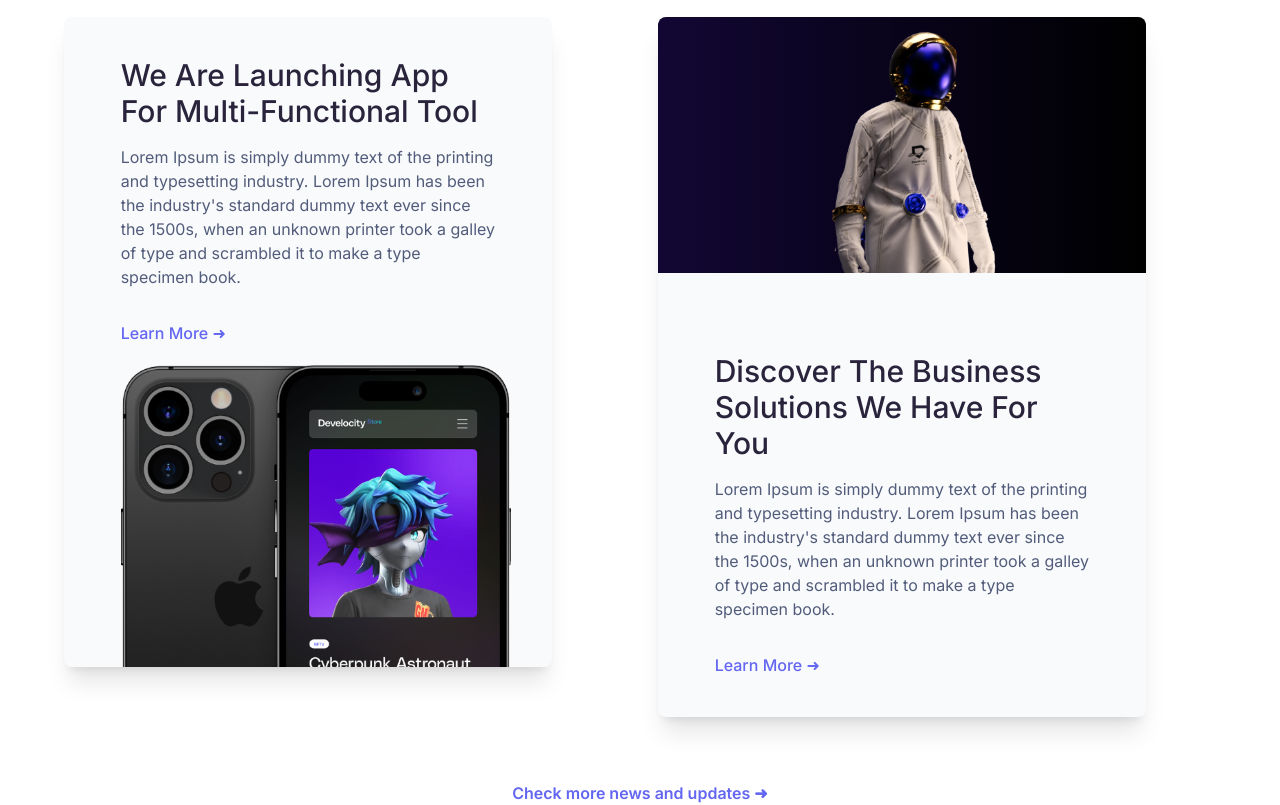
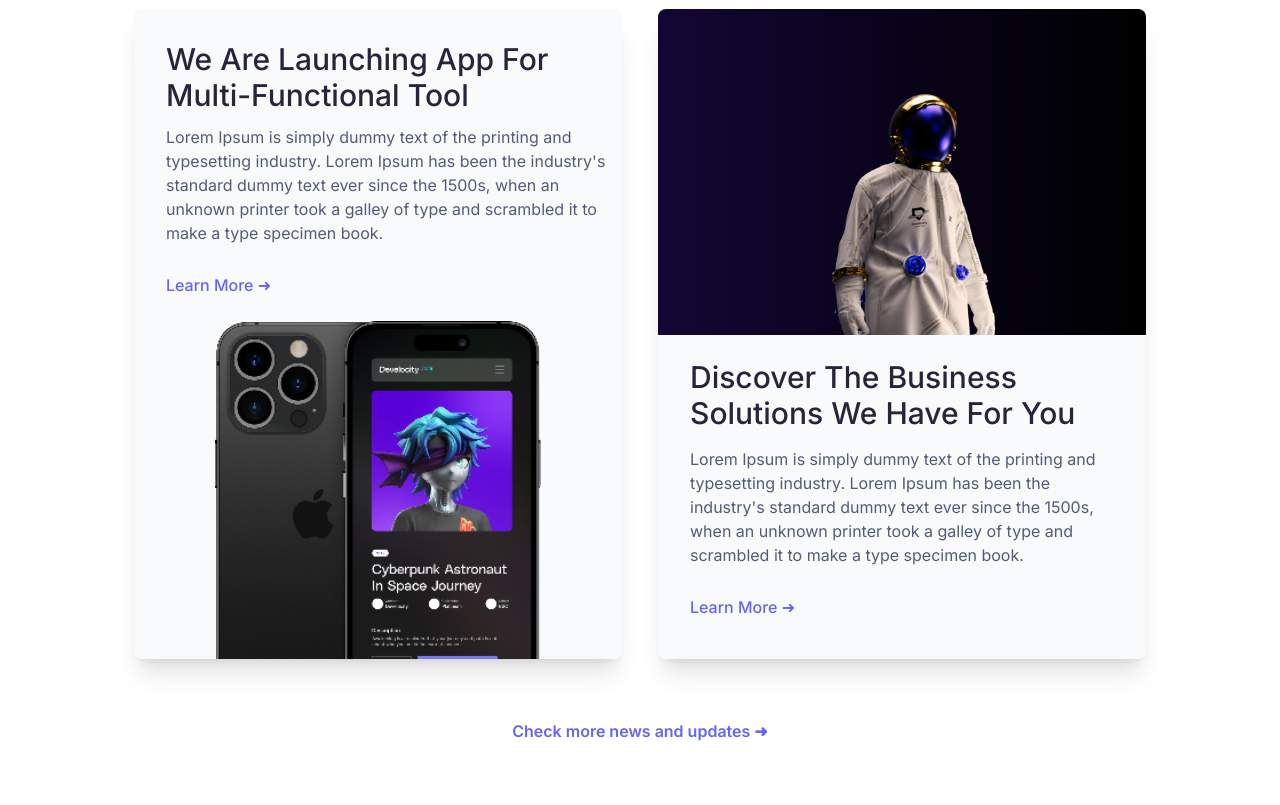
Before and after one commit to moussa32/develocity-finance, a React (Vite) app: page / in a window 1280 px wide. Shown: the part 8360-9165 px from the top of the page. Built offline with nearby package versions, Linux system fonts and the light colour scheme.

Commit message:
blog style

```diff
--- a/src/modules/Homepage/Blog.jsx
+++ b/src/modules/Homepage/Blog.jsx
@@ -13,14 +13,14 @@ function Blog() {
           News, updates, and useful content from across the Develocity
           Ecosystem.
         </p>
-        <div className="mt-10 container mx-auto">
-          <div className=" gap-44 lg:gap-9 grid grid-cols-1 lg:grid-cols-2">
-            <div className="shadow-xl bg-slate-50	 flex flex-col justify-between rounded-lg overflow-hidden h-[650px] max-w-[488px]">
-              <div className="text-left w-5/6 container mx-auto mt-10 flex flex-col">
+        <div className="flex justify-center items-center">
+          <div className=" mt-8 gap-9 grid grid-cols-1 lg:grid-cols-2">
+            <div className="shadow-xl bg-slate-50 flex flex-col justify-center rounded-lg overflow-hidden h-[650px] max-w-[488px]">
+              <div className="text-left ml-8 mt-8 flex flex-col">
                 <h3 className="font-sans text-3xl font-medium capitalize text-[#29233B]">
                   We are launching App for Multi-functional Tool
                 </h3>
-                <p className="text-base mt-4 text-[#525C7A]">
+                <p className="text-base mt-3 text-[#525C7A]">
                   Lorem Ipsum is simply dummy text of the printing and
                   typesetting industry. Lorem Ipsum has been the industry's
                   standard dummy text ever since the 1500s, when an unknown
@@ -29,27 +29,28 @@ function Blog() {
                 </p>
                 <Link
                   to={"blog"}
-                  className="mt-8 font-medium flex gap-2 text-indigo-500"
+                  className="mt-7 font-medium flex gap-2 text-indigo-500"
                 >
                   Learn More &#10140;
                 </Link>
               </div>
-
-              <div className="relative container mx-auto w-5/6 h-[500px] ">
-                <div className="absolute top-20 md:top-5">
-                  <img className="w-full" src={phoneImage} />
+              <div className="flex justify-center h-[700px]">
+                <div className="relative w-4/6">
+                  <div className="absolute top-20 md:top-6 w-full">
+                    <img className="w-full" src={phoneImage} />
+                  </div>
                 </div>
               </div>
             </div>
 
-            <div className="shadow-xl bg-slate-50	 flex flex-col pb-10 rounded-lg max-w-[488px]">
-              <div className="realtive flex justify-center bg-gradient-to-r from-[#120734] to-[#000000] h-64 rounded-t-lg">
+            <div className="shadow-xl bg-slate-50	 flex flex-col pb-10 rounded-lg h-[650px] max-w-[488px]">
+              <div className="realtive flex justify-center bg-gradient-to-r from-[#120734] to-[#000000] rounded-t-lg h-[382px]">
                 <div className="absolute self-end ">
                   <img className="w-10/12" src={manImage} />
                 </div>
               </div>
-              <div className="text-left w-5/6 container mx-auto mt-20 flex flex-col ">
-                <h3 className="font-sans text-3xl font-medium capitalize  text-[#29233B]">
+              <div className="text-left max-w-[424px] ml-8 mt-3 flex flex-col ">
+                <h3 className="font-sans text-3xl mt-3 font-medium capitalize  text-[#29233B]">
                   Discover the Business Solutions we have for you
                 </h3>
                 <p className="text-base mt-4  text-[#525C7A]">
@@ -61,7 +62,7 @@ function Blog() {
                 </p>
                 <Link
                   to={"blog"}
-                  className="mt-8 font-medium flex gap-2 text-indigo-500"
+                  className="mt-7 font-medium flex gap-2 text-indigo-500"
                 >
                   Learn More &#10140;
                 </Link>
@@ -69,7 +70,7 @@ function Blog() {
             </div>
           </div>
         </div>
-        <div className="mt-16 text-indigo-500 font-semibold">
+        <div className="mt-[60px] text-indigo-500 font-semibold">
           <Link to={"terms-and-conditions"}>
             Check more news and updates &#10140;
           </Link>
```
Also changed, not shown: src/assets/images/blogPhone.png.
